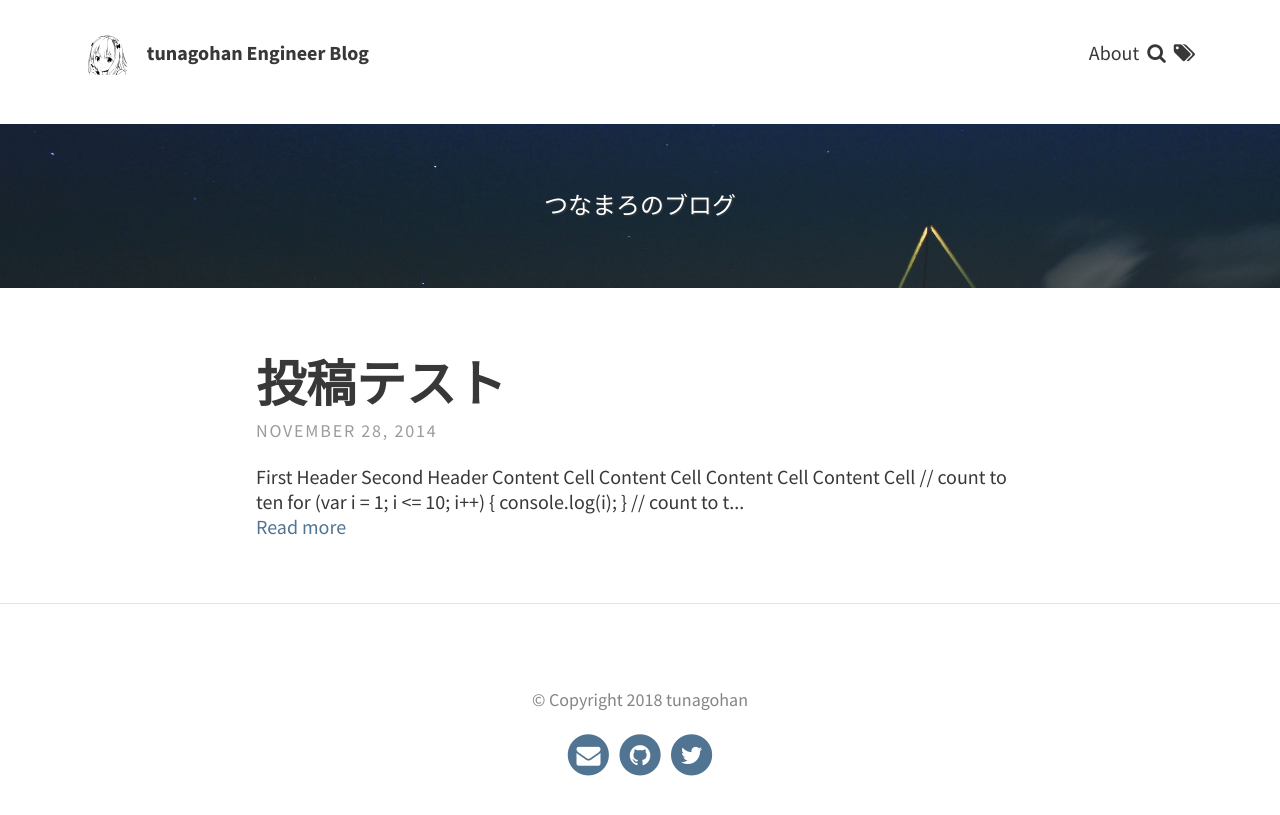
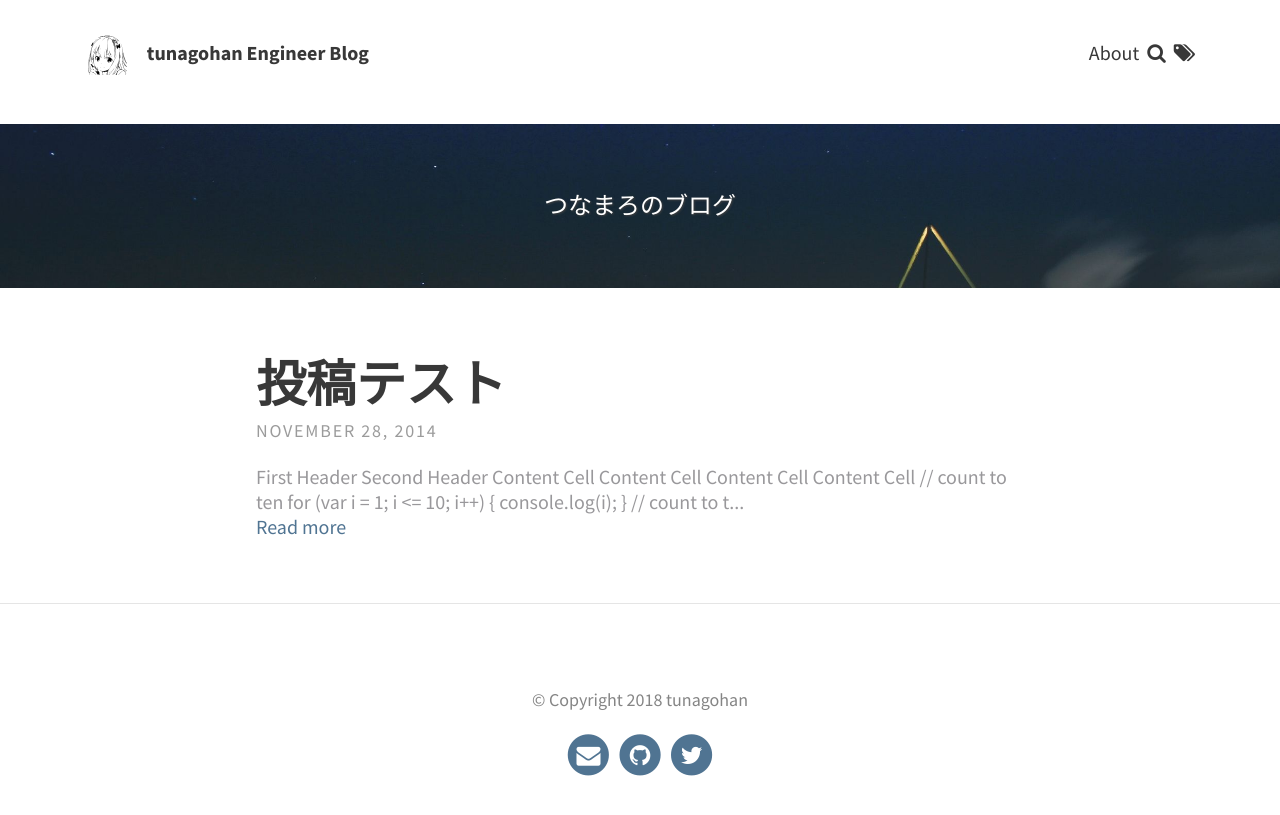
Before and after one commit to tunagohan/tunagohan.github.io, a Jekyll site: the page built from index.html, in a window 1280 px wide. Shown: the top 815 px of the page. Built offline with Jekyll 4.4.1, drawn with Linux system fonts in a browser that asks for light colours; the list of posts is cut into pages by our own code.

Commit message:
update read more setting

```diff
--- a/_layouts/home.html
+++ b/_layouts/home.html
@@ -36,9 +36,11 @@ layout: default
             </a>-->
           </div>
       </span>
-      {% if post.excerpt != post.content %}
-        <a href="{{ site.baseurl }}{{ post.url }}">Read more</a>
-      {% endif %}
+      <div class="read-more">
+        {% if post.excerpt != post.content %}
+          <a href="{{ site.baseurl }}{{ post.url }}">Read more</a>
+        {% endif %}
+      </div>
     </div>
     {% endfor %}
   </div>
--- a/_sass/layouts/_index.scss
+++ b/_sass/layouts/_index.scss
@@ -90,6 +90,7 @@
     }
     .excerpt {
         margin-top: 1em;
+        color: #99989b
     }
 }
 
```
